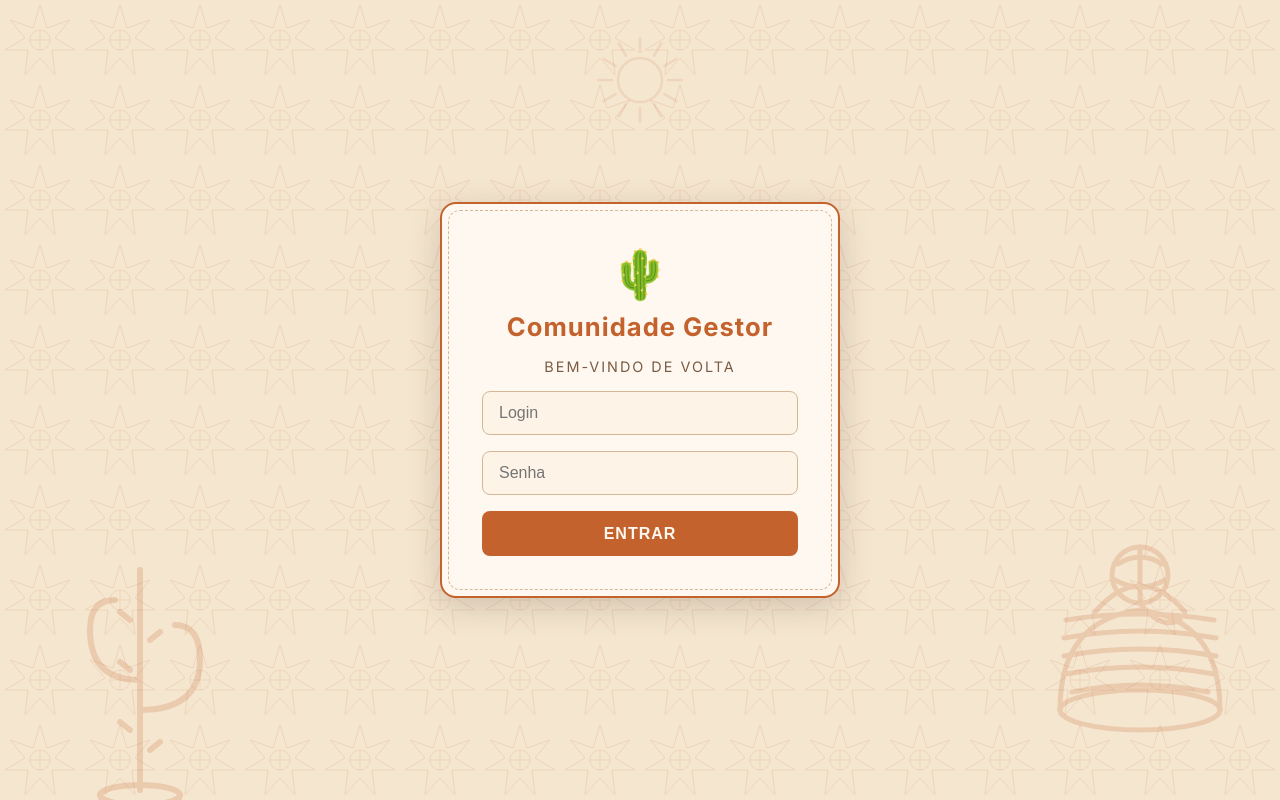
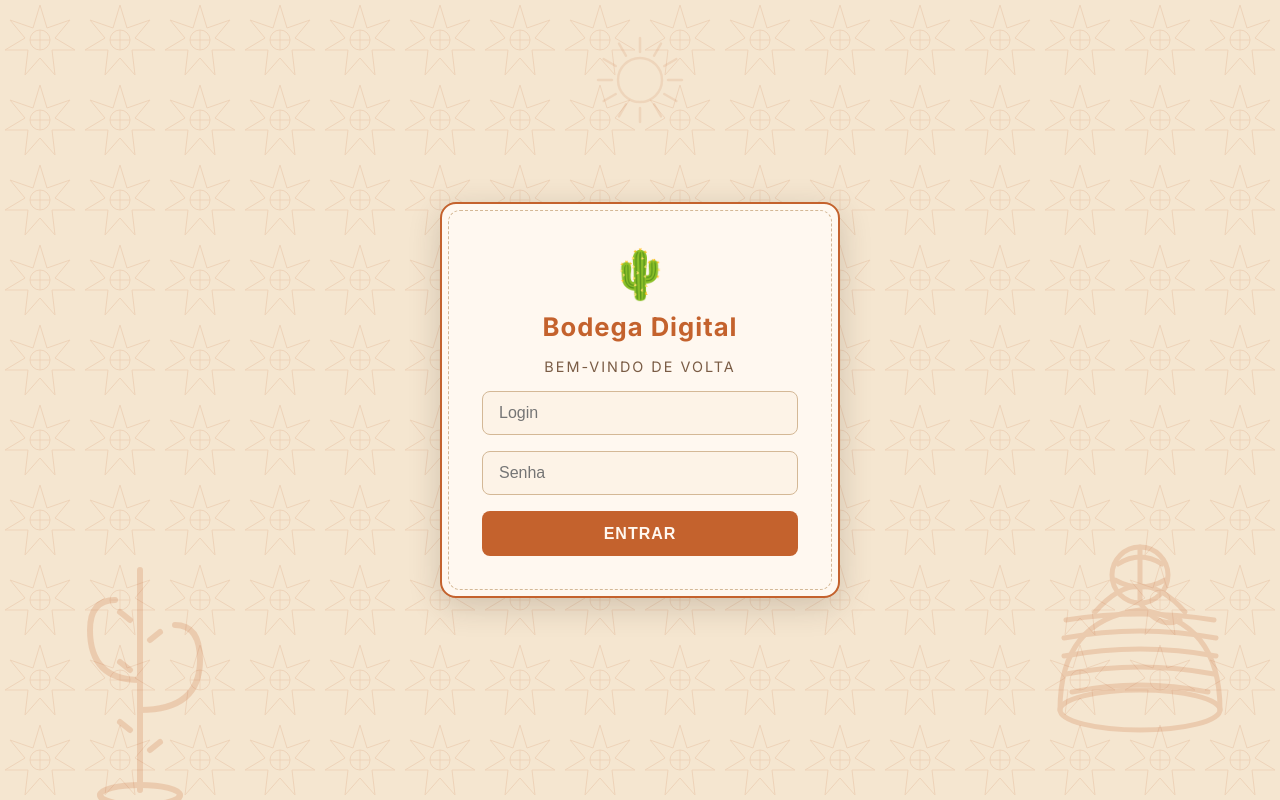
Before and after one commit to cabra-dev/Itinerario, a React (Vite) app in the folder comunidade-vendas/: page / in a window 1280 px wide. Built offline with nearby package versions, Linux system fonts and the light colour scheme.

Commit message:
feat: renomeia para Bodega Digital e corrige auto-update

```diff
--- a/comunidade-vendas/package.json
+++ b/comunidade-vendas/package.json
@@ -1,5 +1,5 @@
 {
-  "name": "comunidade-vendas",
+  "name": "bodega-digital",
   "private": true,
   "version": "0.0.0",
   "main": "electron.cjs",
@@ -13,8 +13,8 @@
     "dist-app": "electron-builder --publish never"
   },
   "build": {
-    "appId": "com.comunidade.gestor",
-    "productName": "Comunidade Gestor",
+    "appId": "com.bodega.digital",
+    "productName": "Bodega Digital",
     "publish": {
       "provider": "github",
       "owner": "cabra-dev",
--- a/comunidade-vendas/src/components/Header.tsx
+++ b/comunidade-vendas/src/components/Header.tsx
@@ -1,9 +1,7 @@
 import { Link } from 'react-router-dom';
 import { useAuth } from '../context/AuthContext';
-
 export default function Header() {
   const { usuario, logout } = useAuth();
-
   return (
     <header style={{
       backgroundColor: '#2d1f0e',
@@ -25,11 +23,10 @@ export default function Header() {
       {/* ===== LOGO ===== */}
       <div style={{ display: 'flex', alignItems: 'center' }}>
         <h2 style={{ margin: 0, fontSize: '1.4rem', whiteSpace: 'nowrap' }}>
-          <span style={{ color: '#c9a84c' }}>Comunidade</span>
-          <span style={{ color: '#f5e6d0' }}> Gestor</span>
+          <span style={{ color: '#c9a84c' }}>Bodega</span>
+          <span style={{ color: '#f5e6d0' }}> Digital</span>
         </h2>
       </div>
-
       {/* ===== NAV ===== */}
       <nav style={{
         display: 'flex',
@@ -41,10 +38,8 @@ export default function Header() {
         <Link to="/" style={navItemStyle}>Início</Link>
         <Link to="/inventario" style={navItemStyle}>Estoque</Link>
         <Link to="/vendas" style={navItemStyle}>Vendas</Link>
-
         {usuario?.perfil === 'admin' && (
           <>
-            {/* Botão Novo Item — mostarda */}
             <Link to="/cadastro" style={{
               ...navItemStyle,
               backgroundColor: '#c9a84c',
@@ -57,8 +52,6 @@ export default function Header() {
             }}>
               + Novo Item
             </Link>
-
-            {/* Botão Usuários — terracota suave */}
             <Link to="/usuarios" style={{
               ...navItemStyle,
               backgroundColor: '#5c3520',
@@ -71,8 +64,6 @@ export default function Header() {
             </Link>
           </>
         )}
-
-        {/* Nome e botão Sair */}
         <div style={{ display: 'flex', alignItems: 'center', gap: '10px' }}>
           <span style={{ fontSize: '0.85rem', color: '#d4b896' }}>
             {usuario?.nome}
@@ -94,7 +85,6 @@ export default function Header() {
     </header>
   );
 }
-
 const navItemStyle = {
   color: '#f5e6d0',
   textDecoration: 'none',
--- a/comunidade-vendas/src/pages/Login.tsx
+++ b/comunidade-vendas/src/pages/Login.tsx
@@ -45,22 +45,16 @@ export default function Login() {
       {/* ===== CACTO ESQUERDA ===== */}
       <svg className="login-cacto-esq" viewBox="0 0 280 380" xmlns="http://www.w3.org/2000/svg">
         <g fill="none" stroke="#c4622d" strokeWidth="6" strokeLinecap="round">
-          {/* Tronco principal */}
           <line x1="140" y1="370" x2="140" y2="150"/>
-          {/* Braço esquerdo */}
           <path d="M140 260 Q90 260 90 210 Q90 180 115 180"/>
-          {/* Braço direito */}
           <path d="M140 290 Q200 290 200 240 Q200 205 175 205"/>
-          {/* Espinhos */}
           <line x1="130" y1="200" x2="120" y2="192"/>
           <line x1="150" y1="220" x2="160" y2="212"/>
           <line x1="130" y1="310" x2="120" y2="302"/>
           <line x1="150" y1="330" x2="160" y2="322"/>
           <line x1="130" y1="250" x2="120" y2="242"/>
-          {/* Vaso de barro */}
           <ellipse cx="140" cy="375" rx="40" ry="10"/>
           <path d="M100 375 Q108 395 140 398 Q172 398 180 375"/>
-          {/* Detalhes do vaso */}
           <path d="M108 382 Q140 388 172 382"/>
         </g>
       </svg>
@@ -68,23 +62,18 @@ export default function Login() {
       {/* ===== CESTO DIREITA ===== */}
       <svg className="login-cesto-dir" viewBox="0 0 280 380" xmlns="http://www.w3.org/2000/svg">
         <g fill="none" stroke="#c4622d" strokeWidth="5" strokeLinecap="round">
-          {/* Cesto */}
           <ellipse cx="140" cy="290" rx="80" ry="20"/>
           <path d="M60 290 Q60 200 140 190 Q220 200 220 290"/>
-          {/* Trançado */}
           <path d="M72 272 Q140 258 208 272"/>
           <path d="M66 254 Q140 240 214 254"/>
           <path d="M64 236 Q140 222 216 236"/>
           <path d="M64 218 Q140 204 216 218"/>
           <path d="M66 200 Q140 188 214 200"/>
-          {/* Alça */}
           <path d="M95 192 Q140 140 185 192"/>
-          {/* Novelo */}
           <circle cx="140" cy="155" r="28"/>
           <path d="M118 144 Q140 130 162 144"/>
           <path d="M115 160 Q140 174 165 160"/>
           <path d="M140 127 Q140 183 140 183"/>
-          {/* Fio saindo */}
           <path d="M140 183 Q160 210 180 200"/>
         </g>
       </svg>
@@ -92,7 +81,7 @@ export default function Login() {
       {/* ===== CARD DE LOGIN ===== */}
       <div className="login-box">
         <div className="login-icon">🌵</div>
-        <h1>Comunidade Gestor</h1>
+        <h1>Bodega Digital</h1>
         <h2>Bem-vindo de volta</h2>
 
         <input
```
Also changed, not shown: comunidade-vendas/electron.cjs (+2 -13 lines).
